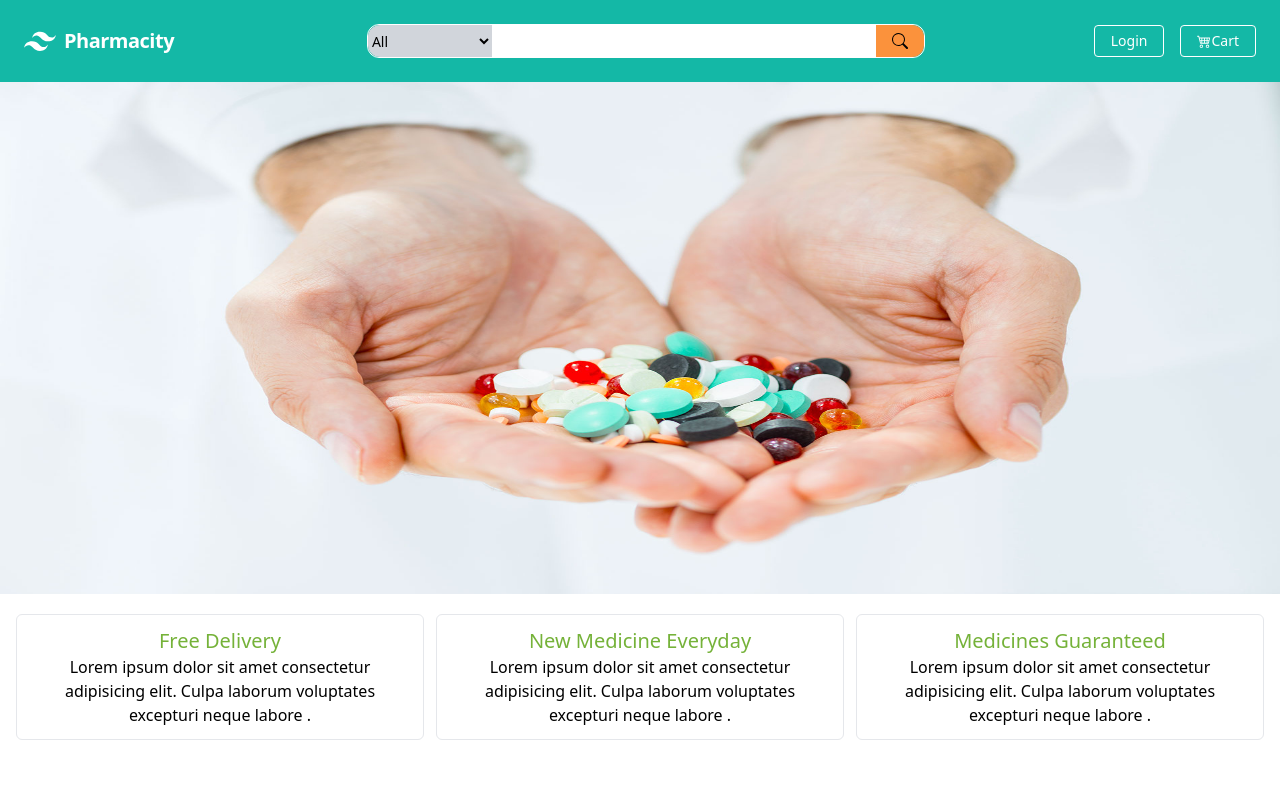
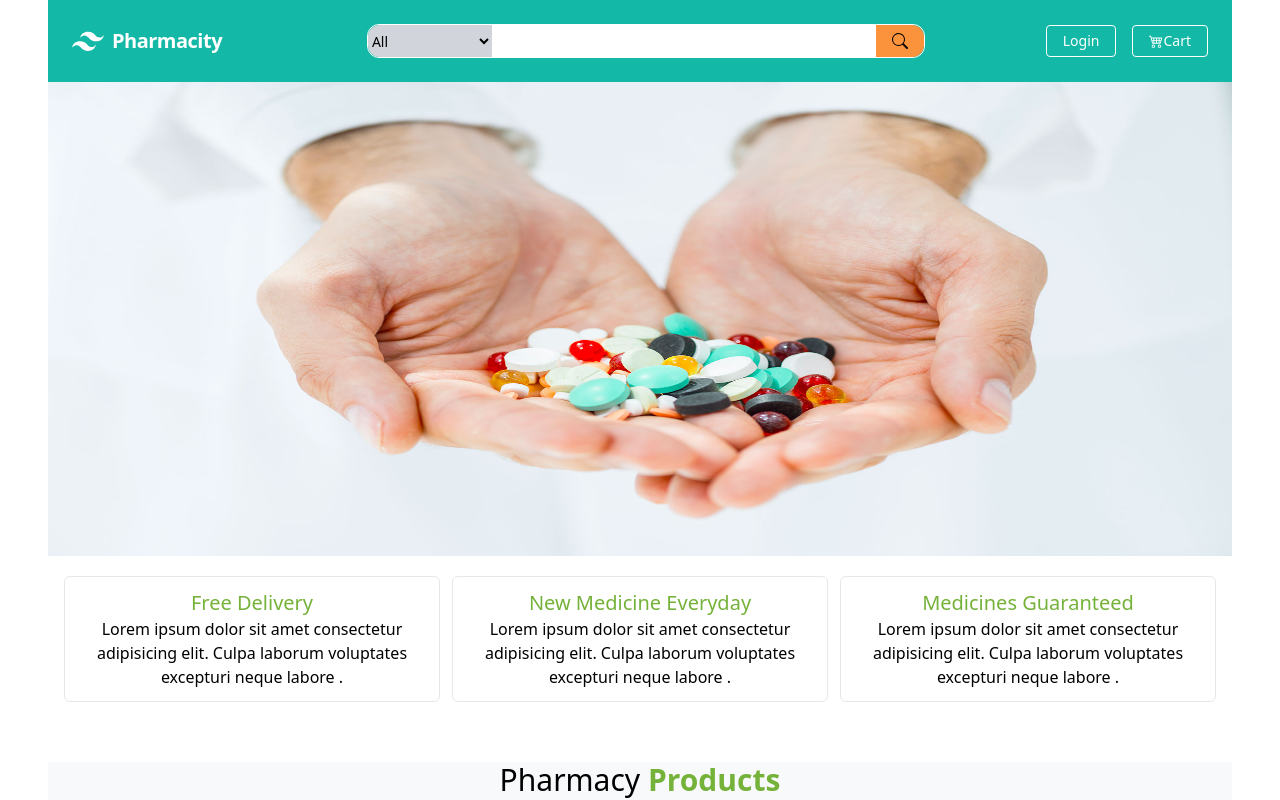
Before and after one commit to pharmacity-xyz/ui-nextjs, a Next.js app: page / in a window 1280 px wide. Shown: the top 800 px of the page. Built offline with nearby package versions, Linux system fonts and the light colour scheme.

Commit message:
Add space

```diff
--- a/pages/_app.tsx
+++ b/pages/_app.tsx
@@ -7,9 +7,11 @@ import { Header } from "../components/Header";
 function MyApp({ Component, pageProps }: AppProps) {
   return (
     <>
-      <Header />
-      <Component {...pageProps} />
-      <Footer />
+      <div className="px-12">
+        <Header />
+        <Component {...pageProps} />
+        <Footer />
+      </div>
     </>
   );
 }
--- a/pages/index.tsx
+++ b/pages/index.tsx
@@ -37,7 +37,7 @@ const Home: NextPage = () => {
         <Image src={img1} width={500} height={200} layout="responsive" />
       </div>
       <div className="py-5">
-        <div className="container  px-4">
+        <div className="px-4">
           <div className="grid grid-cols-3 gap-3">
             {introductions.map((introduction) => (
               <div key={introduction.id} className="w-full text-center border rounded-md p-3">
@@ -46,12 +46,6 @@ const Home: NextPage = () => {
                   {introduction.title}
                 </h3>
                 <p>{introduction.detail}</p>
-                {/* <p>
-                <Link href={introduction.loadMore} className="d-fkex align-items-center">
-                  <span className="mr-2">Learn more</span>{" "}
-                  <span className="icon-keyboard_arrow_right"></span>
-                </Link>
-              </p> */}
               </div>
             ))}
           </div>
```
